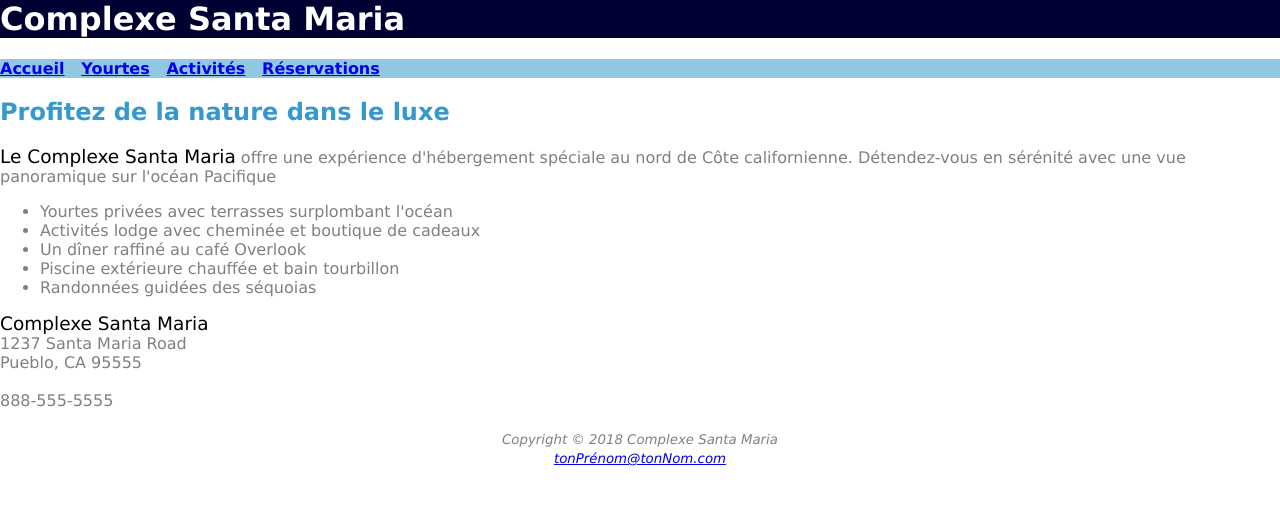
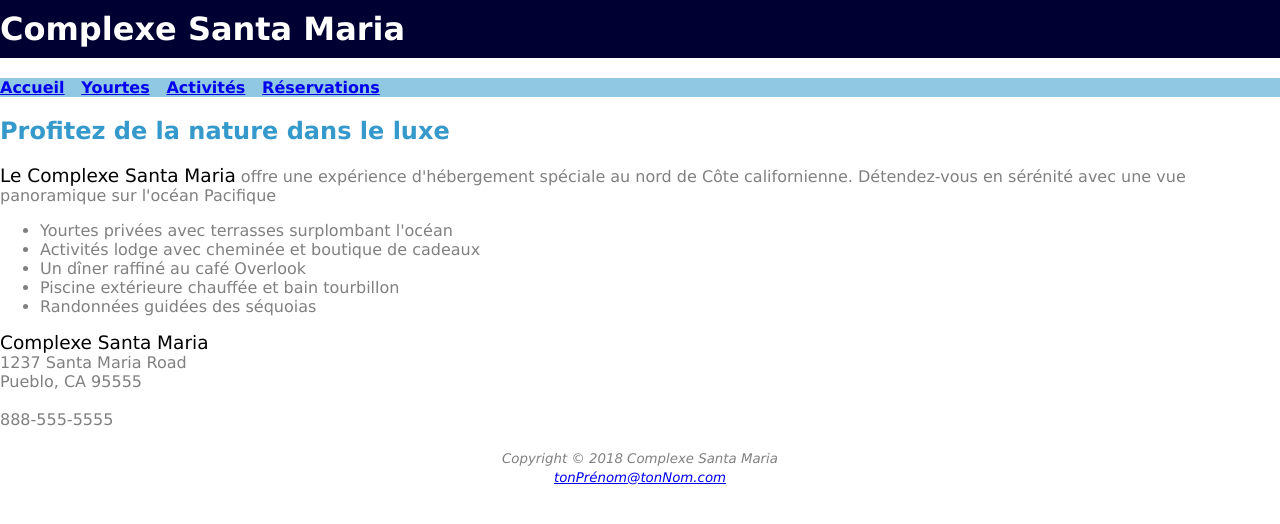
Before and after one commit to MaXianbibi/Devoir-2, a plain HTML site: page index.html in a window 1280 px wide. Drawn offline with Linux system fonts and the light colour scheme.

Commit message:
margin & padding on h1

```diff
--- a/styles.css
+++ b/styles.css
@@ -8,11 +8,14 @@ body {
 header {
     background-color: #000033;
     color: white;
+    padding: 10px 0px;
+    margin-bottom: 20px;
 }
 
 header > h1 {
-    margin-top: 0;
+    margin: 0;
 }
+
 
 nav {
     background-color: #90C7E3;
```
